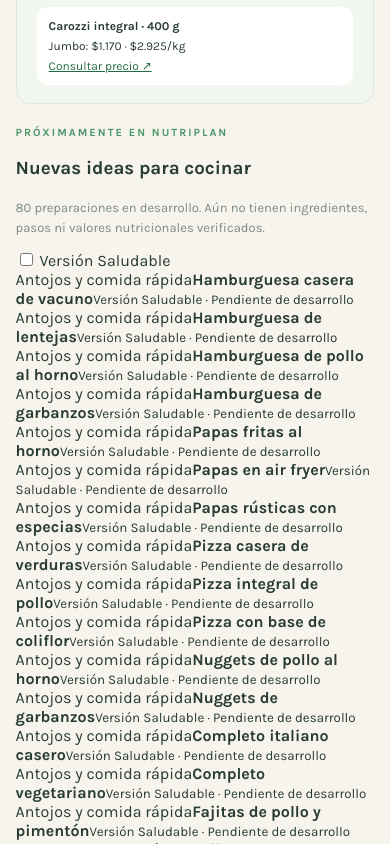
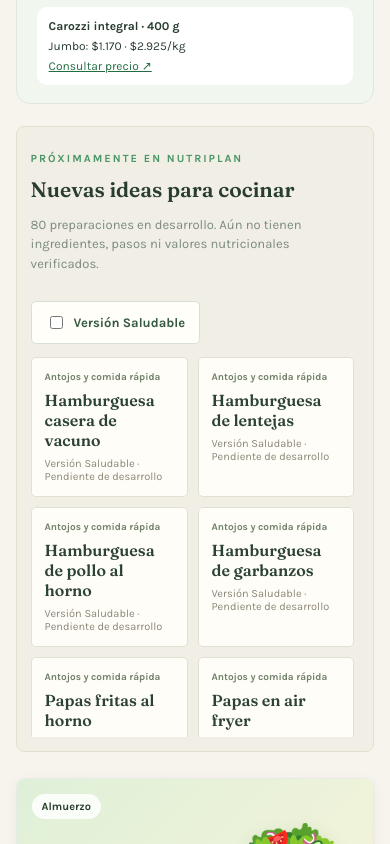
Before and after one commit to CamiVivallo/nutriplan, a React (Vite) app: page / in a window 390 px wide. Shown: the part 2040-2884 px from the top of the page. Built offline with nearby package versions, Linux system fonts and the light colour scheme.

Commit message:
style: responsive preview catalog for healthy recipe ideas

```diff
--- a/src/styles.css
+++ b/src/styles.css
@@ -26,3 +26,15 @@ body{background:#f7f4ed}
 .menu-toggle{display:none;font-family:Karla,Arial,sans-serif;border:1px solid #d6dbd1;background:#f1f2ea;border-radius:6px;padding:10px;color:#35583e;font-weight:700}
 #recipe-results{scroll-margin-top:20px}
 @media(max-width:680px){.top{min-height:75px;padding:12px 5%}.menu-toggle{display:block}.category-nav{display:none;flex-direction:column;gap:0;flex-basis:100%}.category-nav.open{display:flex}.nav-item{text-align:left;padding:13px 8px;border-bottom:1px solid #e9e5da}.nav-item.selected{background:#edf3e9}.hero{padding:43px 6%}}
+
+.idea-catalog{margin:18px 0 26px;padding:20px;background:#f0eee5;border:1px solid #e3dece;border-radius:8px}
+.idea-heading{display:flex;justify-content:space-between;align-items:center;gap:15px;flex-wrap:wrap}
+.idea-heading h3{font:600 24px Fraunces,Georgia,serif;margin:7px 0}
+.healthy-filter{display:flex;gap:8px;align-items:center;background:#fffef8;padding:11px 14px;border-radius:5px;font:700 13px Karla,Arial,sans-serif;color:#355941;border:1px solid #d7e0d3}
+.healthy-filter input{accent-color:#3b6f4d}
+.idea-grid{display:grid;grid-template-columns:repeat(auto-fill,minmax(180px,1fr));gap:10px;max-height:340px;overflow:auto;margin-top:13px;padding-right:5px}
+.idea-tile{background:#fffdf7;padding:13px;border:1px solid #e4dfd3;border-radius:5px;display:flex;flex-direction:column;gap:7px}
+.idea-label{font:700 10px Karla,Arial,sans-serif;color:#70816a}
+.idea-tile strong{font:600 16px Fraunces,Georgia,serif;color:#2c4334}
+.idea-tile small{font:400 11px Karla,Arial,sans-serif;color:#8b8677}
+@media(max-width:650px){.idea-grid{grid-template-columns:repeat(2,minmax(0,1fr));max-height:380px}.idea-catalog{padding:14px}.idea-heading h3{font-size:21px}}
```
